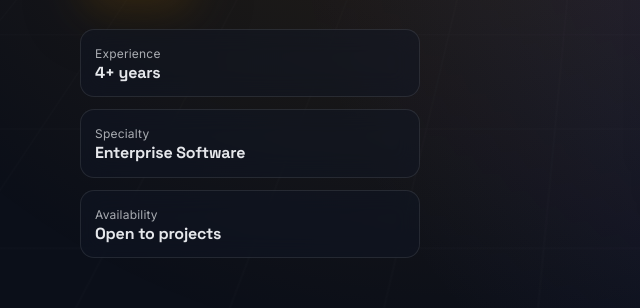
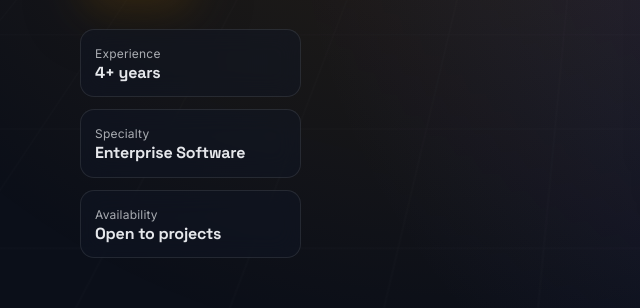
Before and after one commit to kris-charisma/Chris-Charisma.dev, a plain HTML site: page index.html in a window 1280 px wide. Shown: the part 612-920 px from the top of the page, 0-640 px from the left. Drawn offline with Linux system fonts and the light colour scheme.

Commit message:
fix: reduce hero-meta grid size by 35%

```diff
--- a/styles.css
+++ b/styles.css
@@ -479,7 +479,7 @@ button.btn.btn-ghost[data-email]:hover {
   display: flex;
   flex-direction: column;
   gap: 12px;
-  max-width: 340px;
+  max-width: 221px;
   align-items: stretch;
 }
 
```
